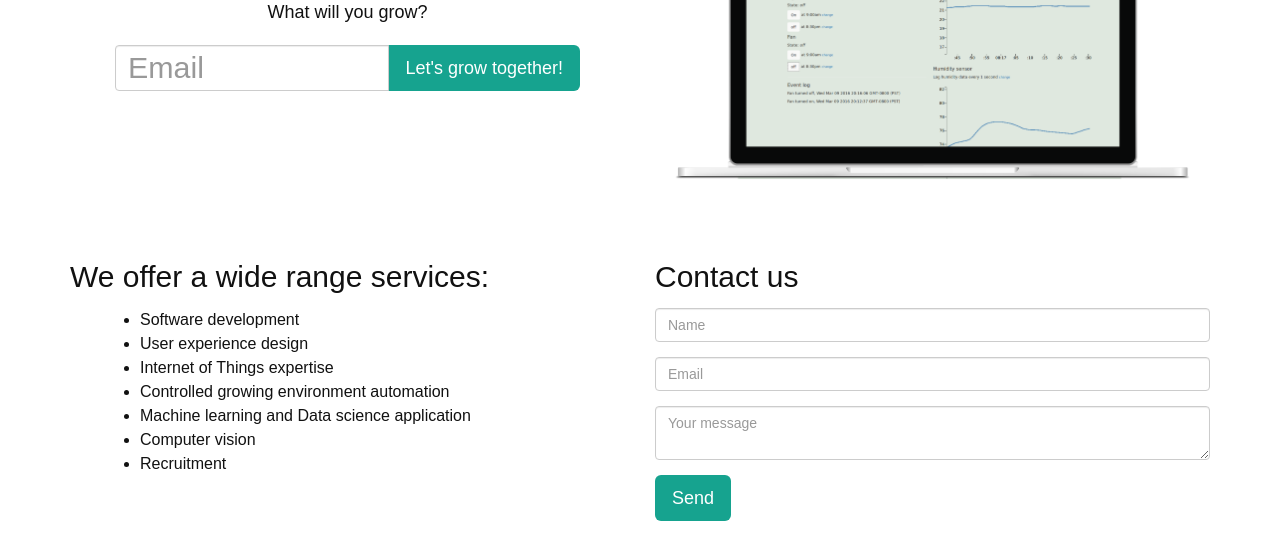
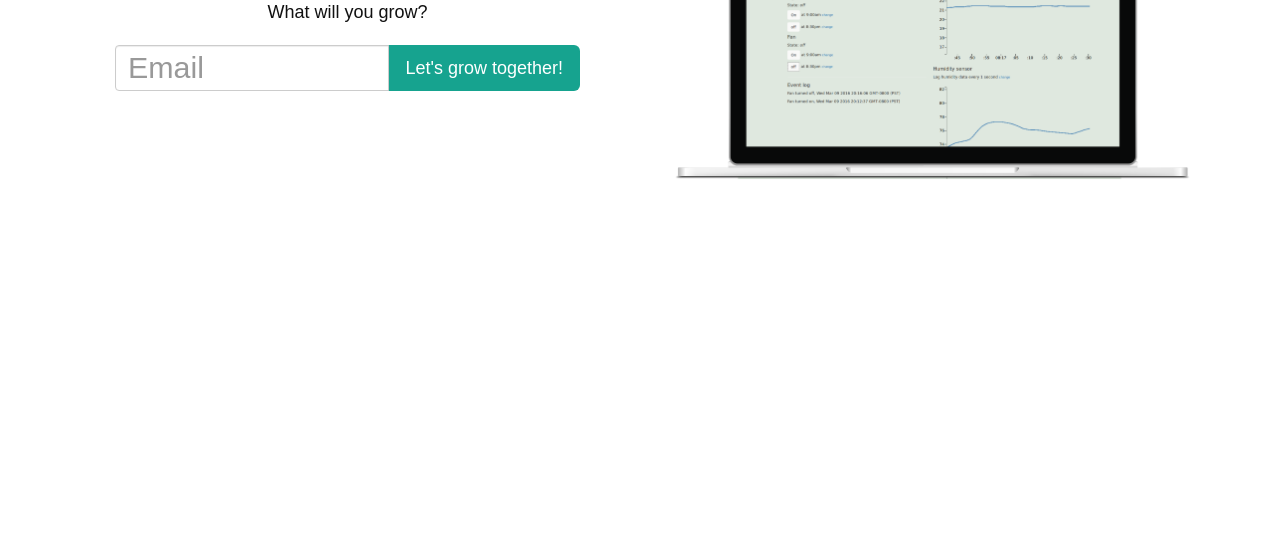
Before and after one commit to CommonGarden/Website, a Jekyll site: the page built from index.html, in a window 1280 px wide and 900 px high, scrolled down 853 px. Shown: the top 560 px of the window. Built offline with Jekyll 4.4.1, drawn with Linux system fonts in a browser that asks for light colours; some web fonts are replaced.

Commit message:
Change of strategy.

```diff
--- a/_includes/footer.html
+++ b/_includes/footer.html
@@ -8,5 +8,4 @@
 
   ga('create', 'UA-86793722-1', 'auto');
   ga('send', 'pageview');
-
 </script>
--- a/index.html
+++ b/index.html
@@ -52,7 +52,7 @@ layout: default
       </div>
     </div>
 
-    <div class="row call-to-action">
+<!--     <div class="row call-to-action">
       <div class="col-lg-6">
         <h2>We offer a wide range services:</h2>
         <ul>
@@ -66,9 +66,9 @@ layout: default
         </ul>
       </div>
       <div class="col-lg-6">
-        <h2>Contact us</h2>
+        <h2>Contact us</h2> -->
         <!-- See https://formspree.io/ for docs -->
-        <form action="https://formspree.io/jake@commongarden.org"
+<!--         <form action="https://formspree.io/jake@commongarden.org"
               method="POST">
             <div class="form-group">
               <input type="text"
@@ -93,7 +93,7 @@ layout: default
             <button type="submit" class="btn cg-btn btn-lg" data-toggle="modal" data-target="#myModal">Send</button>
         </form>
       </div>
-    </div>
+    </div> -->
 
 <!--     <div class="row call-to-action">
       <h3>Our growing list of partners</h3>
```
